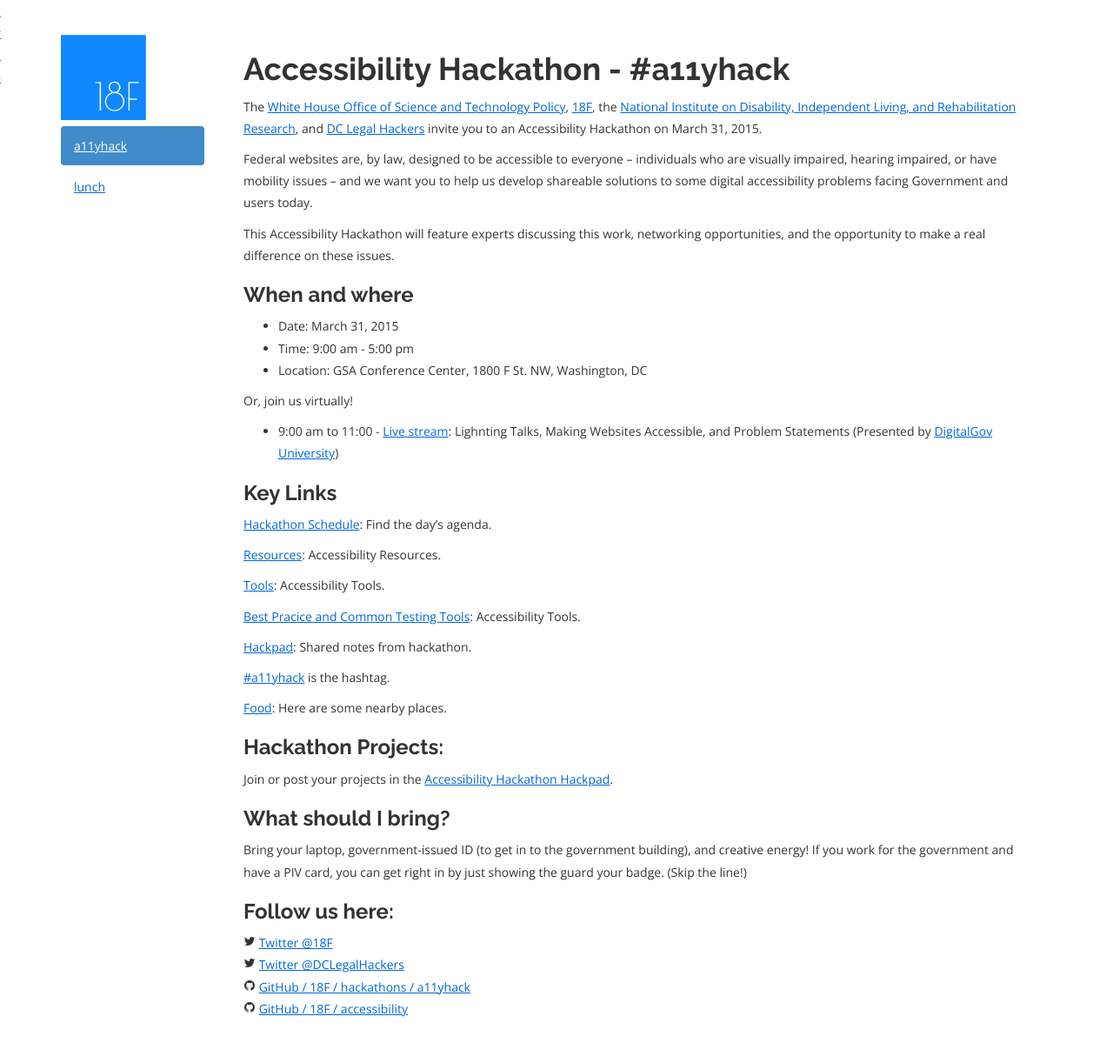
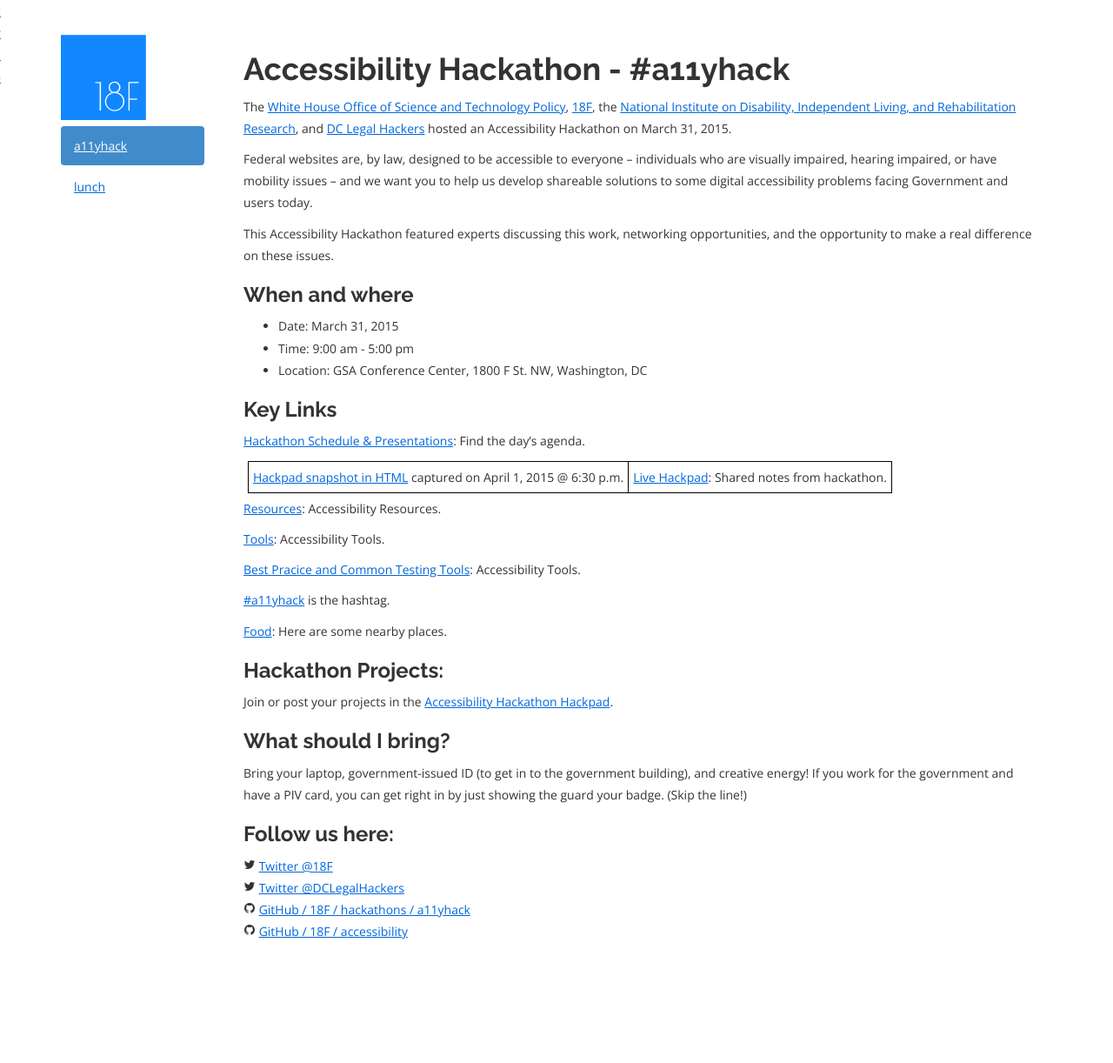
Before and after one commit to 18F/hackathons, a Jekyll site: the page built from pages/a11yhack.md, in a window 1280 px wide. Shown: the whole page at 87% size. Built offline with Jekyll 4.4.1, drawn with Linux system fonts in a browser that asks for light colours; nearby versions of some CDN libraries; Markdown is read by kramdown in place of the engine named in the settings; after the commit the page ends 1133 px from its top, so only the background shows below that.

Commit message:
Updating schedule w/ more links and making minor updates to landing page.

```diff
--- a/pages/a11yhack.md
+++ b/pages/a11yhack.md
@@ -8,11 +8,11 @@
 page_title: a11yhack
 ---
 
-The [White House Office of Science and Technology Policy](https://www.whitehouse.gov/administration/eop/ostp), [18F](https://18f.gsa.gov/), the [National Institute on Disability, Independent Living, and Rehabilitation Research](http://www2.ed.gov/about/offices/list/osers/nidrr/index.html), and [DC Legal Hackers](http://dclegalhackers.org/) invite you to an Accessibility Hackathon on March 31, 2015.
+The [White House Office of Science and Technology Policy](https://www.whitehouse.gov/administration/eop/ostp), [18F](https://18f.gsa.gov/), the [National Institute on Disability, Independent Living, and Rehabilitation Research](http://www2.ed.gov/about/offices/list/osers/nidrr/index.html), and [DC Legal Hackers](http://dclegalhackers.org/) hosted an Accessibility Hackathon on March 31, 2015.
 
 Federal websites are, by law, designed to be accessible to everyone – individuals who are visually impaired, hearing impaired, or have mobility issues – and we want you to help us develop shareable solutions to some digital accessibility problems facing Government and users today.
 
-This Accessibility Hackathon will feature experts discussing this work, networking opportunities, and the opportunity to make a real difference on these issues.
+This Accessibility Hackathon featured experts discussing this work, networking opportunities, and the opportunity to make a real difference on these issues.
 
 ### When and where
 
@@ -20,14 +20,11 @@
 * Time: 9:00 am - 5:00 pm
 * Location: GSA Conference Center, 1800 F St. NW, Washington, DC
 
-Or, join us virtually!
-
-* 9:00 am to 11:00 - [Live stream](https://meet.gsa.gov/a11yhack/): Lighnting Talks, Making Websites Accessible, and Problem Statements
-(Presented by [DigitalGov University](http://www.digitalgov.gov/digitalgov-university/))
-
 ### Key Links
 
-[Hackathon Schedule]({{site.baseurl}}/a11yhack/schedule): Find the day's agenda.
+[Hackathon Schedule & Presentations]({{site.baseurl}}/a11yhack/schedule): Find the day's agenda.
+
+[Hackpad snapshot in HTML](hackpad-snapshot/) captured on April 1, 2015 @ 6:30 p.m. | [Live Hackpad](https://hackpad.com/Accessibility-Hackathon-a11yhack-FSW5lFX53LP): Shared notes from hackathon.
 
 [Resources]({{site.baseurl}}/a11yhack/resources): Accessibility Resources.
 
```
Also changed, not shown: other parts of pages/a11yhack.md (+3 -1 lines), pages/a11yhack-schedule.md (+7 -2 lines), 4 other files.
